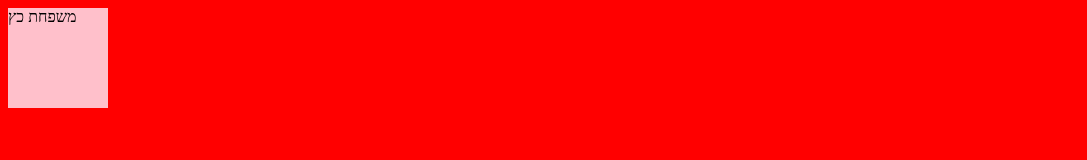
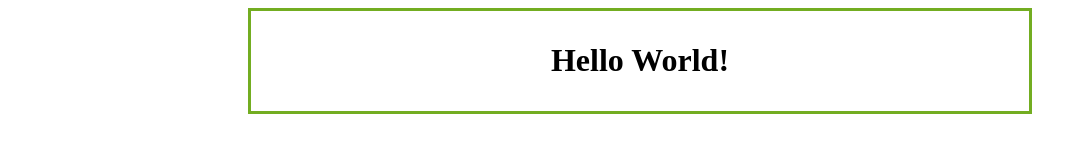
Before and after one commit to yonatankatz/yonatan-katz-website, a plain HTML site: page index.html in a window 1280 px wide. Shown: the whole page, without its empty margins (0-1087 px from the left). Drawn offline with Linux system fonts and the light colour scheme.

Commit message:
Update index.html

```diff
--- a/index.html
+++ b/index.html
@@ -1,11 +1,19 @@
 <html>
-	<head>
-		<title>רוני כץ</title>
-	</head>
+<head>
+<style>
+.center {
+  margin: auto;
+  width: 60%;
+  border: 3px solid #73AD21;
+  padding: 10px; text-align:center;
+}
+</style>
+</head>
+<body>
 
-	<body style="background-color:red;">
-		<div style="background-color:pink;width:100;height:100;">
-		משפחת כץ
-		</div>
+<div class="center">
+  <h1>Hello World!</h1>
+</div>
 
-</body></html>
+</body>
+</html>
```
